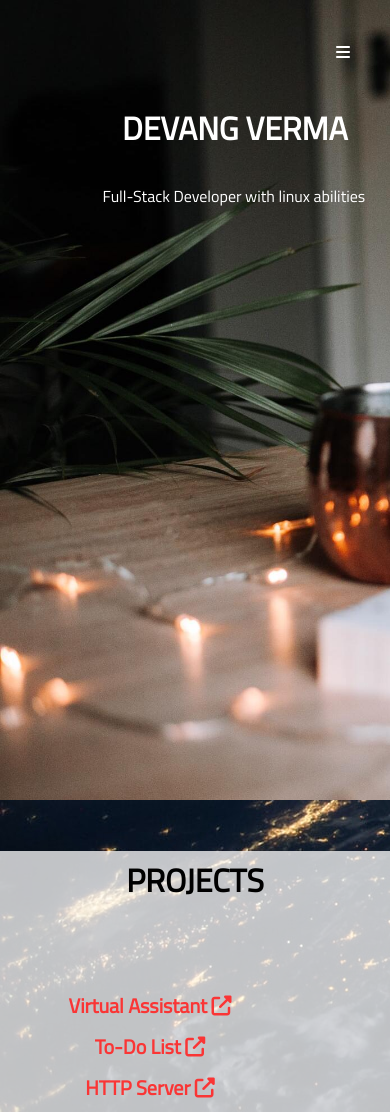
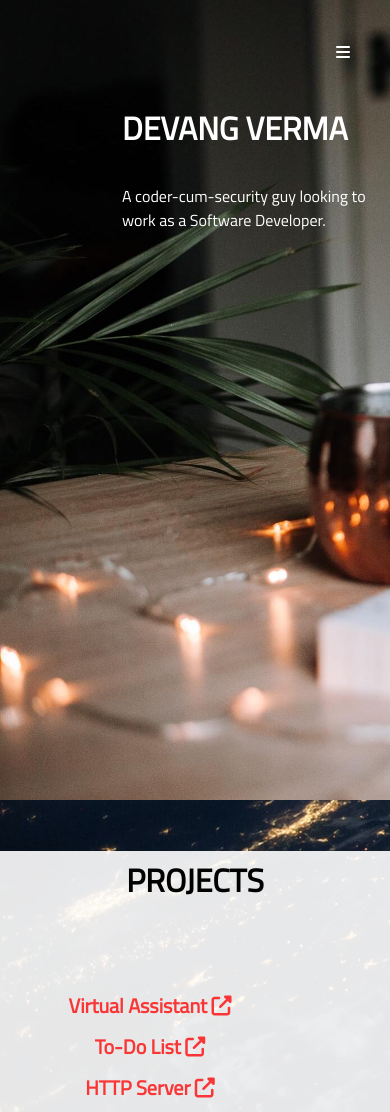
Before and after one commit to 3rr0rc0d3r/portfolio, a plain HTML site: page index.htm in a window 390 px wide. Shown: the top 1112 px of the page. Drawn offline with Linux system fonts and the light colour scheme.

Commit message:
decsription

```diff
--- a/index.htm
+++ b/index.htm
@@ -41,7 +41,7 @@
 
         <div>
             <h1 id="name">DEVANG VERMA</h1>
-            <p id="desc">Full-Stack Developer with linux abilities</p>
+            <p id="desc">A coder-cum-security guy looking to <br>work as a Software Developer.</p>
         </div>
     </header>
 
--- a/style.css
+++ b/style.css
@@ -56,10 +56,10 @@ nav a.menu-icon {
 #desc {
     color: white;
     padding: 5px;
-    margin-left: 25%;
+    margin-left: 30%;
 }
 #projects-div, #skills-div, #education-div, #contact-div {
-    background-color: rgba(255, 255, 255, 0.75);
+    background-color: rgba(255, 255, 255, 0.90);
 
 }
 
@@ -145,6 +145,9 @@ footer {
         visibility: visible;
 
     }
+    desc {
+        margin: 0;
+    }
     .projects-item {
         display: inline-block;
         width: 200px;
```
